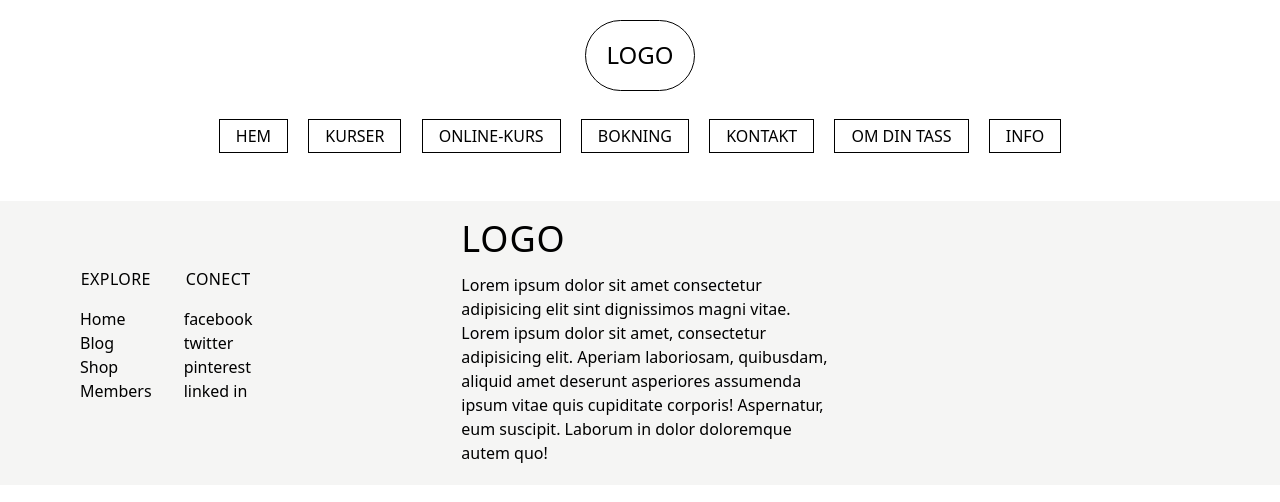
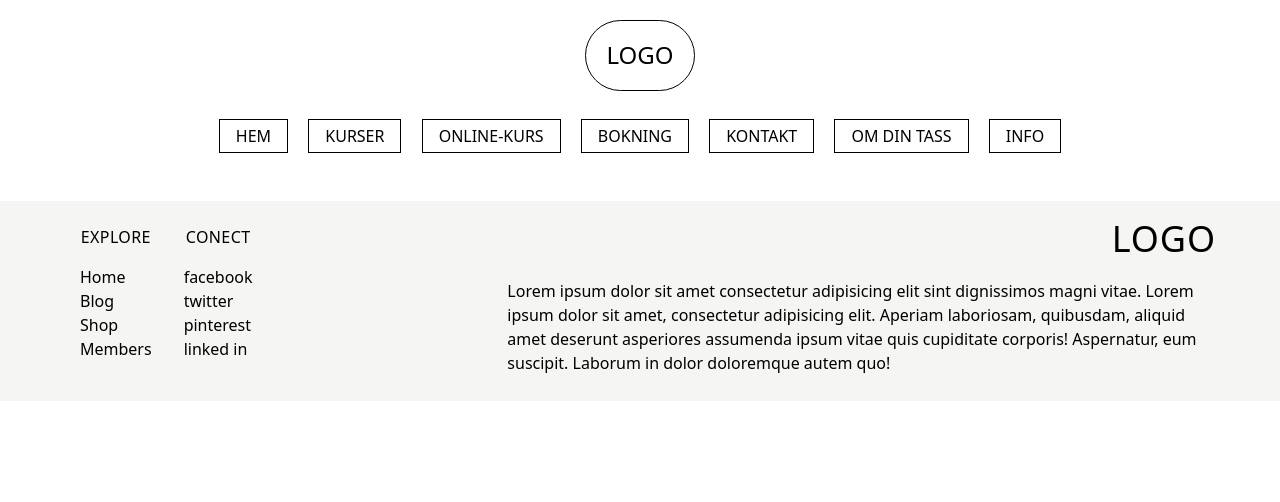
Before and after one commit to Maalinlarsson/din-tass-i-min, a Jekyll site: the page built from info.html, in a window 1280 px wide. Shown: the top 502 px of the page. Built offline with Jekyll 4.4.1, drawn with Linux system fonts in a browser that asks for light colours; some web fonts are replaced.

```diff
--- a/_includes/site-footer.html
+++ b/_includes/site-footer.html
@@ -2,7 +2,7 @@
 
 <footer class="bg-stone-100 p-5p py-5">
 
-    <div class="max-w-screen-xl grid grid-cols-6 gap-10">
+    <div class="max-w-screen-xl grid grid-cols-6 gap-40">
 
         <div class="col-span-2 flex">
 
@@ -28,9 +28,9 @@
 
         </div>
 
-        <div class="max-w-50p col-span-4 flex flex-col">
-            <a href="#" class="font-serif text-4xl mb-4 block tracking-wide"> LOGO </a>
-            <p class=""> Lorem ipsum dolor sit amet consectetur adipisicing elit sint dignissimos magni vitae. Lorem ipsum dolor sit amet, consectetur adipisicing elit. Aperiam laboriosam, quibusdam, aliquid amet deserunt asperiores assumenda ipsum vitae quis cupiditate corporis! Aspernatur, eum suscipit. Laborum in dolor doloremque autem quo! </p>
+        <div class="col-span-4 flex flex-col">
+            <a href="#" class="font-serif text-4xl mb-4 block tracking-wide text-right"> LOGO </a>
+            <p class="min-w-50p p-1.5"> Lorem ipsum dolor sit amet consectetur adipisicing elit sint dignissimos magni vitae. Lorem ipsum dolor sit amet, consectetur adipisicing elit. Aperiam laboriosam, quibusdam, aliquid amet deserunt asperiores assumenda ipsum vitae quis cupiditate corporis! Aspernatur, eum suscipit. Laborum in dolor doloremque autem quo! </p>
           </div>
 
     </div>
--- a/assets/css/style.css
+++ b/assets/css/style.css
@@ -493,6 +493,9 @@ video {
 .min-h-90 {
   min-height: 90vh;
 }
+.min-h-50p {
+  min-height: 50%;
+}
 .w-1\/2 {
   width: 50%;
 }
@@ -502,6 +505,9 @@ video {
 .w-min {
   width: -moz-min-content;
   width: min-content;
+}
+.min-w-50p {
+  min-width: 50%;
 }
 .max-w-50p {
   max-width: 50%;
@@ -566,6 +572,12 @@ video {
 .gap-10 {
   gap: 2.5rem;
 }
+.gap-20 {
+  gap: 5rem;
+}
+.gap-40 {
+  gap: 10rem;
+}
 .rounded-full {
   border-radius: 9999px;
 }
@@ -625,6 +637,12 @@ video {
 .p-20 {
   padding: 5rem;
 }
+.p-1 {
+  padding: 0.25rem;
+}
+.p-1\.5 {
+  padding: 0.375rem;
+}
 .px-0 {
   padding-left: 0px;
   padding-right: 0px;
@@ -669,6 +687,9 @@ video {
 }
 .text-center {
   text-align: center;
+}
+.text-right {
+  text-align: right;
 }
 .font-cursive {
   font-family: Fondamento, cursive;;
```
Also changed, not shown: index.html (+49 -1 lines).
